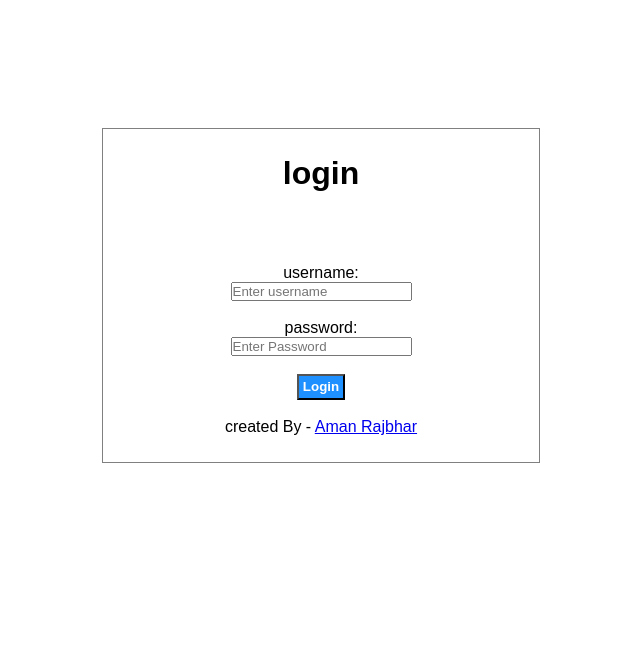
After one commit to Aman2326/food-order, a PHP site: page /food-order-app/admin/login.php in a window 1280 px wide. The commit adds this page. Shown: the top 671 px of the page, without its empty margins (319-959 px from the left). Run offline with PHP 8.4, Linux system fonts and the light colour scheme.

Commit message:
latest
au

```diff
--- a/admin/add-admin.php
+++ b/admin/add-admin.php
@@ -48,7 +48,7 @@ if (isset($_POST['submit'])) {
     // Get data from the form
     $full_name = $_POST['full_name'];
     $username = $_POST['username'];
-    $password = $_POST['password'];  // Password encryption (e.g., bcrypt, hash)
+    $password = md5($_POST['password']);  // Password encryption (e.g., bcrypt, hash)
 
     // SQL query to save data into the database
     $sql = "INSERT INTO tbl_admin SET
--- /dev/null
+++ b/admin/login.php
@@ -0,0 +1,79 @@
+<?php include('../config/constants.php'); ?>
+
+<html>
+
+<head>
+    <title>Login - Food order system</title>
+    <link rel="stylesheet" href="../css/admin.css">
+</head>
+
+<body>
+    <div class="login">
+
+        <h1 class="text-center">login</h1>
+        <br><br>
+        <?php
+        if (isset($_SESSION['login'])) {
+            echo $_SESSION['login'];
+            unset($_SESSION['login']);
+        }
+        ?>
+        <br><br>
+
+
+
+        <!-- login form starts here -->
+
+        <form action="" method="POST" class="text-center">
+            username: <br>
+            <input type="text" name="username" placeholder="Enter username"><br><br>
+
+            password: <br>
+            <input type="password" name="password" placeholder="Enter Password"><br><br>
+
+            <input type="submit" name="submit" value="Login" class="btn-primary">
+            <br><br>
+
+        </form>
+
+        <!-- login form ends here -->
+
+        <p class="text-center">created By - <a href="www.AmanRajbhar.com">Aman Rajbhar</a></p>
+    </div>
+</body>
+
+</html>
+
+<?php
+
+//check whether the submit btn is clickd or not!
+if (isset($_POST['submit'])) {
+    //process for login
+    //1.get the data from login form
+    echo $username = $_POST['username'];
+    echo $password = md5($_POST['password']);
+
+    //2. sql to check whether the user with username and password exists or not!
+    $sql = "SELECT * FROM tbl_admin WHERE username='$username' AND password='$password'";
+
+    //3. execute the query
+    $res = mysqli_query($conn, $sql);
+
+
+    //4. count rows to check whether the user exists or not
+    $count = mysqli_num_rows($res);
+
+    if ($count == true) {
+        //user available and login succesfull
+        $_SESSION['login'] = "<div class='sucess'>Login sucessful.</div>";
+        //redirect to dash page
+        header('location:' . SITEURL . 'admin/');
+    } else {
+        //user not available and login fails
+        $_SESSION['login'] = "<div class='error text-center'>username or password did not match.</div>";
+        //rediect to dashboard
+        header('location:' . SITEURL . '/admin/login.php');
+    }
+}
+
+?>
--- a/admin/partials/menu.php
+++ b/admin/partials/menu.php
@@ -20,6 +20,7 @@ include('../config/constants.php');  // Adjust path if necessary
                 <li><a href="manage-category.php">Category</a></li>
                 <li><a href="manage-food.php">Food</a></li>
                 <li><a href="manage-order.php">Order</a></li>
+                <li><a href="logout.php">Logout</a></li>
             </ul>
         </div>
     </div>
--- a/config/constants.php
+++ b/config/constants.php
@@ -6,7 +6,7 @@ session_start();
 
 // Here, creating constants to store non-repeating values
 
-define('SITEURL','http://localhost/food-Order');
+define('SITEURL','http://localhost/food-order-app');
 define('LOCALHOST', 'localhost');
 define('DB_USERNAME', 'root');
 define('DB_PASSWORD', '');
--- a/css/admin.css
+++ b/css/admin.css
@@ -133,3 +133,12 @@ table tr td{
     background-color: #ff4757;
     color: white;
 }
+
+/* css for login*/
+
+.login{
+    border: 1px solid gray;
+    width: 30%;
+    margin: 10% auto;
+    padding: 2%;
+}
--- a/css/style.css
+++ b/css/style.css
@@ -1,8 +1,4 @@
-/*
-    Author: Vijay Thapa;
-    Theme: Restaurant Food Order;
-    version: 1.0;
-*/
+
 
 /* CSS for All */
 *{
```
Also changed, not shown: admin/index.php (+8 -0 lines), admin/logout.php (added, +8 -0 lines), admin/manage-admin.php (+30 -5 lines), admin/update-password.php (added, +114 -0 lines).
